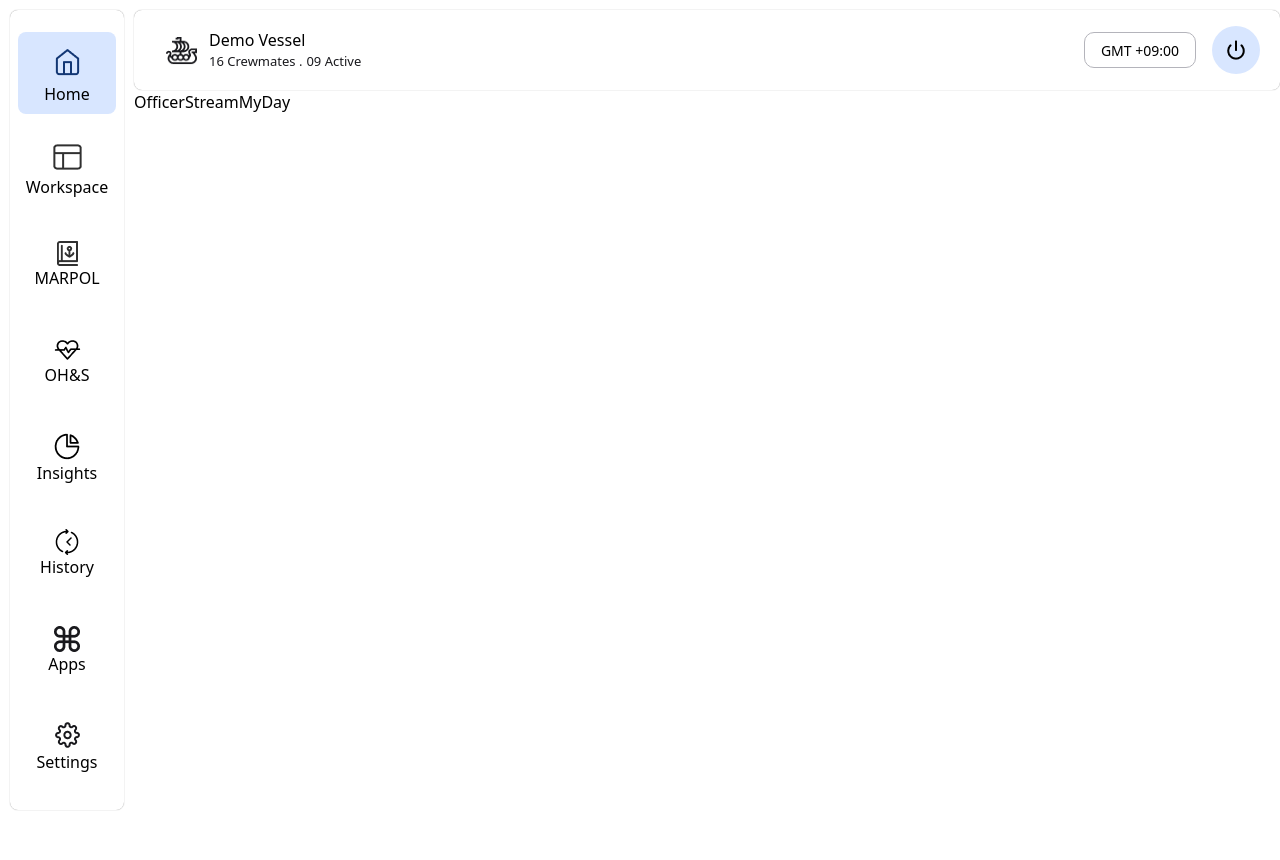
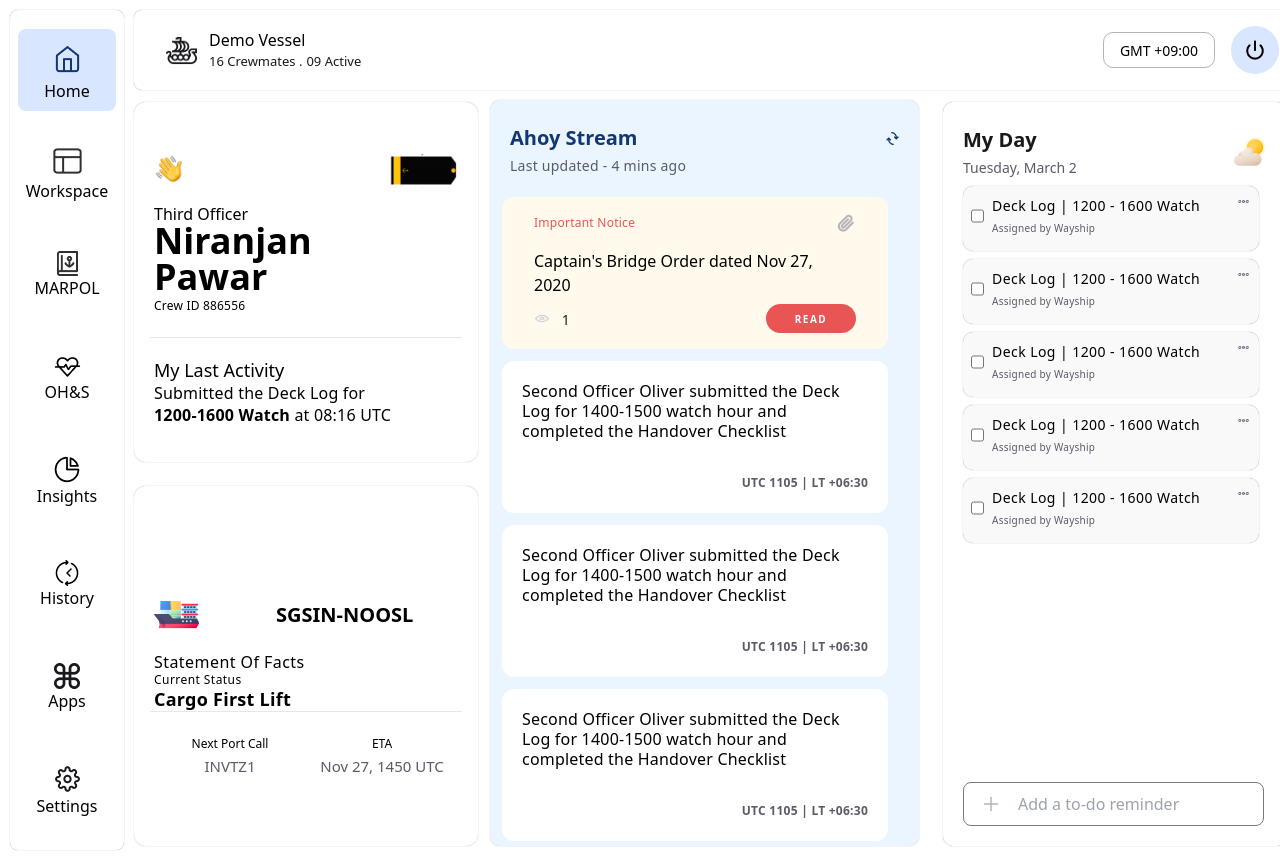
Before and after one commit to Lordhacker756/Volteo-Maritime, a React (Create React App) app: page / in a window 1280 px wide. Before the commit the page ends 820 px from the top, so only its background shows below. Built offline with nearby package versions, Linux system fonts and the light colour scheme.

Commit message:
Rough Layout Completed

```diff
--- a/src/App.js
+++ b/src/App.js
@@ -8,7 +8,7 @@ function App() {
   return (
     <div className="App main_container flex">
      {/* Two sub containers, one for side menu and other for remaining material */}
-     <div className="side_menu_container m-[10px] p-2 rounded-lg h-screen flex" style={{boxShadow:"0px 0px 1px rgba(0,0,0,0.48)"}}>
+     <div className="side_menu_container m-[10px] p-2 rounded-lg h-auto flex" style={{boxShadow:"0px 0px 1px rgba(0,0,0,0.48)"}}>
       <SideMenu/>
      </div>
      <div className="dashboard_container h-screen w-full">
--- a/src/components/MenuItem.jsx
+++ b/src/components/MenuItem.jsx
@@ -3,7 +3,7 @@ import React from 'react'
 const MenuItem = (props) => {
   return (
     //   If the status is active, it will have the blue background or else no background
-    <div className="main_container flex flex-col">
+    <div className="main_container flex flex-col my-[10.5px]">
         <div className={`menu_item_container flex flex-col justify-center items-center h-[82px] w-[98px] rounded-[8px] ${props.status?"bg-[#D8E6FF]":""}`}>
             <img src={props.icon} alt="" />
             <p className='font-[red hat text]'>{props.title}</p>
--- /dev/null
+++ b/src/components/Messages.jsx
@@ -0,0 +1,17 @@
+import React from "react";
+
+const Messages = () => {
+  return (
+    <div className="message_container w-[386px] h-[152px] bg-white rounded-[12px] p-5 m-3 flex flex-col justify-between">
+      <p className="message w-[335px] h-[61px] font-[400] text-[16px] leading-[20px] tracking-[0.2px]">
+        Second Officer Oliver submitted the Deck Log for 1400-1500 watch hour
+        and completed the Handover Checklist
+      </p>
+      <div className="time_stamp flex justify-end">
+        <p className="text-[#5A5B6A] font-[700] text-[12px] leading-[20px] tracking-[0.25px]">UTC 1105 | LT +06:30</p>
+      </div>
+    </div>
+  );
+};
+
+export default Messages;
--- a/src/components/MyDay.jsx
+++ b/src/components/MyDay.jsx
@@ -1,9 +1,46 @@
-import React from 'react'
+import React from "react";
+import weather from "../assets/weather.png";
+import plus from "../assets/plus.png";
+import Tasks from "./Tasks";
 
 const MyDay = () => {
   return (
-    <div>MyDay</div>
-  )
-}
+    <div
+      className="w-[344px] rounded-[10px] m-3 p-5 flex flex-col justify-between"
+      style={{ boxShadow: "0px 0px 1px rgba(0,0,0,0.48)", maxHeight: "746px" }}
+    >
+      <div className="top_container">
+        <div className="greeting_container flex justify-between items-center">
+          <div className="heading_date">
+            <div className="title font-[700] text-[20px] leading-[36px] text-[#19191D]">
+              My Day
+            </div>
+            <div className="title font-[500] text-[14px] leading-[20px] text-[#5A5B6A]">
+              Tuesday, March 2
+            </div>
+          </div>
+          <div className="weather">
+            <img src={weather} className="w-[33px] h-[33px]" alt="" />
+          </div>
+        </div>
+        <Tasks />
+        <Tasks />
+        <Tasks />
+        <Tasks />
+        <Tasks />
+      </div>
+      <div className="input_box w-[301px] h-[44px] border-[0.5px] border-[#787885] rounded-[8px] flex items-center px-5">
+        <img className="w-[14px] h-[14px] mr-5" src={plus} alt="" />
+        <input
+        className="border-none"
+          type="text"
+          name="todo"
+          id="todo"
+          placeholder="Add a to-do reminder"
+        />
+      </div>
+    </div>
+  );
+};
 
-export default MyDay
+export default MyDay;
--- a/src/components/Officer.jsx
+++ b/src/components/Officer.jsx
@@ -1,8 +1,70 @@
 import React from 'react'
+import hi from '../assets/hi.png'
+import ship from '../assets/cargo-ship.png'
+import batch from '../assets/Merchant-Navy.png'
 
 const Officer = () => {
   return (
-    <div>Officer</div>
+     <div className='flex flex-col'>
+    {/* About officer */}
+    <div className='officer_container w-[344px] h-[360px] rounded-[12px] my-3 flex flex-col justify-center' style={{boxShadow:"0px 0px 1px rgba(40,41,61,0.48)"}}>
+        <div className="greeting_container flex justify-between p-4 px-5">
+            <img src={hi} className="h-[30px] w-[30px]" alt="" />
+            <img src={batch} className='h-[34.06] w-[71px]' alt="" />
+        </div>
+        <div className="about_officer px-5">
+            <p className="post font-[500] text-[16px] w-[97px] h-[18px] leading-[18px]">
+                Third Officer
+            </p>
+            <p className="name w-[142px] h-[72px] text-[36px] font-[700] leading-[36px]">
+                Niranjan Pawar
+            </p>
+            <p className="crewId text-[12px] font-[500] leading-[22px] tracking-[0.2px]">
+                Crew ID 886556
+            </p>
+        </div>
+        <hr className='my-5 w-[312px] m-auto'/>
+       <div className="activity_container px-5">
+        <p className='w-[132px] h-[24px] font-[500] text-[18px] leading-[24px]'>My Last Activity</p>
+        <p className="last_activity w-[279px] h-[44px] font-[400] text-[16px] leading-[22px] tracking-[0.2px]">
+            Submitted the Deck Log for <br/> <span className='font-[700]'>1200-1600 Watch</span> at 08:16 UTC
+        </p>
+       </div>
+    </div>
+
+
+    {/* About Ship */}
+    <div className='officer_container w-[344px] h-[360px] rounded-[12px] my-3 flex flex-col justify-center content-center' style={{boxShadow:"0px 0px 1px rgba(40,41,61,0.48)"}}>
+        <div className="greeting_container flex justify-between items-center p-4 px-5">
+            <img src={ship} className="h-[45px] w-[45px]" alt="" />
+            <p className="ship_code w-[182px] h-[28px] font-[700] text-[20px] leading-[28px]">
+                SGSIN-NOOSL
+            </p>
+        </div>
+        <div className="statement px-5 w-[286px] h-[38px]">
+            <p className="post font-[500] text-[16px] leading-[18px] tracking-[0.44px]">
+                Statement Of Facts
+            </p>
+            <p className="post font-[500] text-[12px] leading-[18px] tracking-[0.44px]">
+                Current Status
+            </p>
+            <p className="crewId w-[196px] h-[24px] text-[18px] font-[700] leading-[20px] tracking-[0.25px]">
+                Cargo First Lift
+            </p>
+        </div>
+        <hr className='my-5 w-[312px] mx-auto'/>
+       <div className="activity_container px-5 flex items-center">
+       <div className="activity_title w-[181px] h-[24px] flex flex-col justify-start items-center">
+       <p className='font-[500] text-[12px] leading-[24px]'>Next Port Call</p>
+       <p className='font-[500] text-[#5A5B6A] text-[15px] leading-[20px]'>INVTZ1</p>
+       </div>
+       <div className="activity_content w-[181px] h-[24px] items-center flex flex-col justify-start">
+       <p className='font-[500] text-[12px] leading-[24px]'>ETA</p>
+       <p className='font-[500] text-[#5A5B6A] text-[15px] leading-[20px]'>Nov 27, 1450 UTC</p>
+       </div>
+       </div>
+    </div>
+    </div>
   )
 }
 
--- a/src/components/Stream.jsx
+++ b/src/components/Stream.jsx
@@ -1,8 +1,52 @@
 import React from 'react'
+import refreshing from '../assets/refreshing.png'
+import paperclip from '../assets/paperclip.png'
+import eye from '../assets/eye.png'
+import Messages from './Messages'
 
 const Stream = () => {
   return (
-    <div>Stream</div>
+    <div className='bg-[#EAF5FF] w-[429px] mt-[10px] rounded-[10px] m-3 pt-5 overflowy-scroll' style={{boxShadow:"0px 0px 1px rgba(0,0,0,0.48)", maxHeight:"746px",overflowY:"scroll"}}>
+    <div className="team_status flex justify-between items-center px-5 ">
+        <p className="stream_name font-[700] text-[20px] leading-[36px] text-[#133774]">
+            Ahoy Stream
+        </p>
+        <img src={refreshing} className="w-[12.74px] h-[13px]" alt="" />
+    </div>
+    <p className="last_updated w-[357px] h-[29px] font-[500] text-[14px] leading-[20px] tracking-[0.25px] text-[#5A5B6A] px-5">
+        Last updated - 4 mins ago
+    </p>
+
+
+{/* Important Message */}
+    <div className="important_notice w-[386px] h-[152px] bg-[#FFFAEC] rounded-[12px] px-5 m-3 flex flex-col justify-evenly">
+        <div className="notice_heading  flex justify-between px-3">
+            <p className="heading text-[#E95454] font-[500] text-[12px] leading-[20px] tracking-[0.25px]">
+                Important Notice
+            </p>
+            <img src={paperclip} className="w-[20px] h-[20px]" alt="" />
+        </div>
+        <div className="important_msg 2-[317px] h-[40px] px-3">
+            Captain's Bridge Order dated Nov 27,<br/> 2020
+        </div>
+        <div className="view_btn_container px-3 flex justify-between items-center">
+            <div className="views flex items-center justify-center">
+                <img src={eye} className="w-[15.71px] h-[11.43px]" alt="" />
+                <p className="view_count w-[20px] h-[20px] mx-3 text-[14px] leading-[22px] tracking-[0.1px] text-[#19191D]">
+                        1
+                </p>
+            </div>
+            <button className='read_button h-[29px] w-[90px] rounded-full bg-[#E95454]'>
+                <p className='font-[600] text-[10px] text-white leading-[16px] tracking-[1.5px]'>READ</p>
+            </button>
+        </div>
+    </div>
+
+{/* Normal messages  */}
+<Messages/>
+<Messages/>
+<Messages/>
+    </div>
   )
 }
 
--- /dev/null
+++ b/src/components/Tasks.jsx
@@ -0,0 +1,23 @@
+import React from 'react'
+import more from "../assets/more.png";
+
+const Tasks = () => {
+  return (
+    <div className='w-[296px] h-[65px] rounded-[10px] my-2 p-2 flex justify-between items-start bg-[#F9F9F9]' style={{ boxShadow: "0px 0px 1px rgba(0,0,0,0.48)"}}>
+        <div className="task_container flex items-center">
+            <input type="checkbox" style={{height:"28px",widows:"28px"}}name="task" id="task" />
+            <div className="task ml-2">
+                <p className="task_heading font-[500] text-[14px] leading-[24px] tracking-[0.44px]">
+                Deck Log | 1200 - 1600 Watch
+                </p>
+                <p className="task_details font-[400] text-[10px] leading-[20px] tracking-[0.25px] text-[#5a5b6a]">
+                Assigned by Wayship
+                </p>
+            </div>
+        </div>
+        <img src={more} alt="" />
+    </div>
+  )
+}
+
+export default Tasks
--- a/src/index.css
+++ b/src/index.css
@@ -4,3 +4,7 @@
 .menuActive {
     background-color: #D8E6FF;
 }
+
+.example::-webkit-scrollbar {
+    display: none;
+}
```
